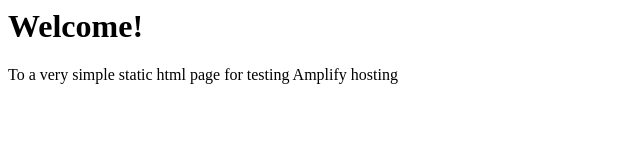
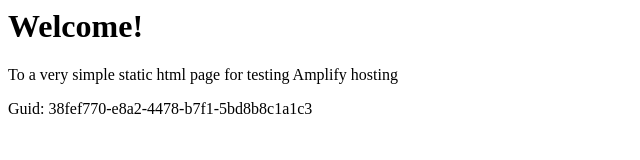
Before and after one commit to aws-aemilia-arn/Github-PR-Commit-Integration-Test-DoNotTouch-Gith-P5X5MO5I-v1-prod-eu-north-1, a website: page src/index.html in a window 1280 px wide. Shown: the whole page, without its empty margins (0-640 px from the left). Drawn offline with Linux system fonts and the light colour scheme.

Commit message:
commit from integ tests

```diff
--- a/src/index.html
+++ b/src/index.html
@@ -1,3 +1,5 @@
+
+
 <html lang="en">
 
 <head>
@@ -10,6 +12,6 @@
 <body>
     <h1>Welcome!</h1>
     <p>To a very simple static html page for testing Amplify hosting</p>
-</body>
+    <p>Guid: 38fef770-e8a2-4478-b7f1-5bd8b8c1a1c3</p></body>
 
 </html>
```
